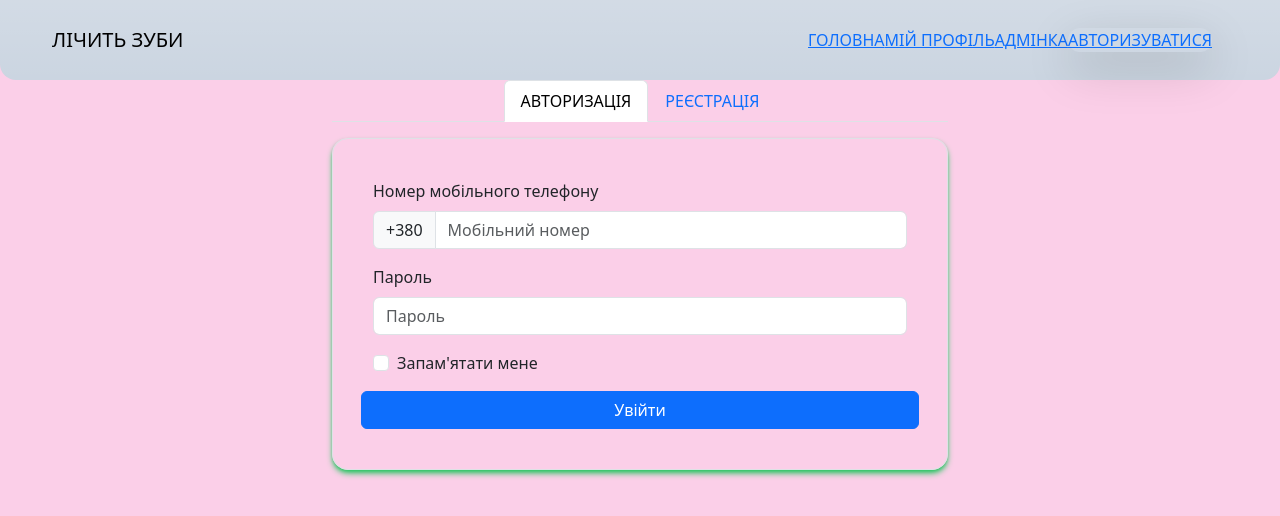
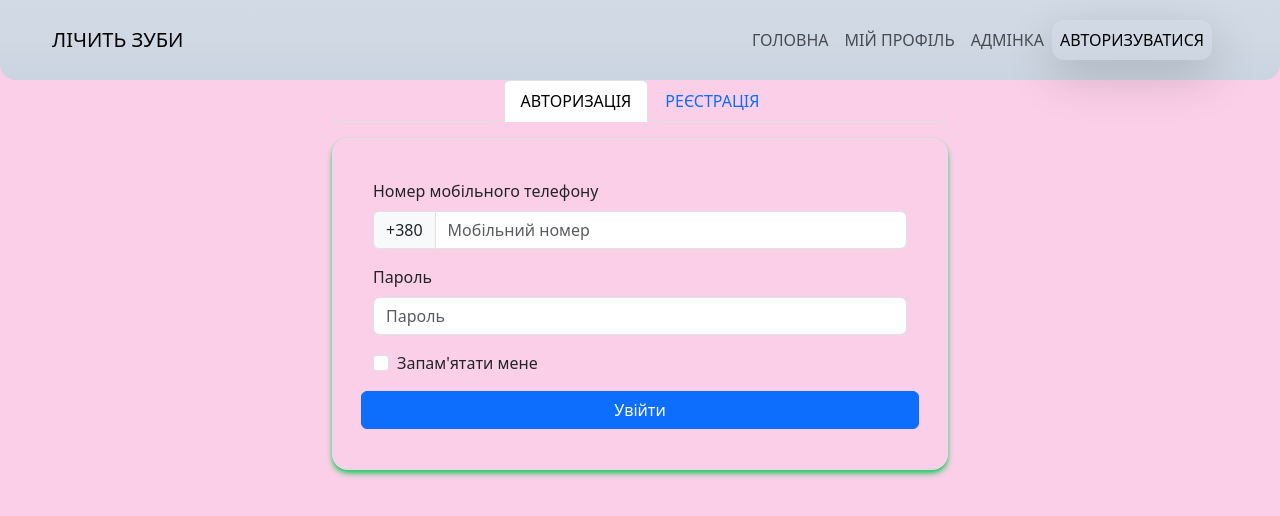
Before and after one commit to VladGrushevoi/learning-typescript, a React (Vite) app in the folder e-journal/: page /auth in a window 1280 px wide. Shown: the top 516 px of the page. Built offline with nearby package versions, Linux system fonts and the light colour scheme.

Commit message:
fix output data in components

```diff
--- a/e-journal/src/components/dayInfoTable/DayInfoTable.tsx
+++ b/e-journal/src/components/dayInfoTable/DayInfoTable.tsx
@@ -2,6 +2,7 @@ import { Button, Col, Row, Tab } from "react-bootstrap"
 import { Status } from "../../types/dayInfoType"
 import { PersonPlusFill, PersonFillSlash } from "react-bootstrap-icons"
 import { WorkTime } from "../../types/work-hour"
+import { ConvertStatusToString } from "../../utils/convertStatusNumberToString"
 
 interface DayInfoTableProps {
     data: {
@@ -39,8 +40,8 @@ export const DayInfoTable = ({ data }: DayInfoTableProps) => {
                                     item.times.map(item => {
                                         return (
                                                 <Row key={Math.random()} className={`${typeTimeColor(item)} rounded-md items-center py-2`}>
-                                                    <Col xs={2} sm={2} md={2} className="m-auto">{item.time}</Col>
-                                                    <Col className="m-auto">{item.status}</Col>
+                                                    <Col xs={2} sm={2} md={2} className="m-auto">{item.time.split(' ')[1]}</Col>
+                                                    <Col className="m-auto">{ConvertStatusToString(item.status)}</Col>
                                                     <Col xs={2} sm={2} md={4}>
                                                         <Button
                                                         disabled={isFreeTime(item)}
--- a/e-journal/src/components/navbar/Navbar.tsx
+++ b/e-journal/src/components/navbar/Navbar.tsx
@@ -24,33 +24,38 @@ export const NavBar = () => {
                             </Offcanvas.Header>
                             <Offcanvas.Body >
                                 <Nav className="justify-content-end flex-grow-1 pe-3">
-                                    <NavLink
+                                    <Nav.Link
+                                        as={NavLink}
                                         to={"/"}
                                     >
                                         ГОЛОВНА
-                                    </NavLink>
-                                    <NavLink
+                                    </Nav.Link>
+                                    <Nav.Link
+                                        as={NavLink}
                                         to="/profile/1111"
-                                        >
+                                    >
                                         МІЙ ПРОФІЛЬ
-                                    </NavLink>
-                                    <NavLink
+                                    </Nav.Link>
+                                    <Nav.Link
+                                        as={NavLink}
                                         to="/admin/2222">
                                         АДМІНКА
-                                    </NavLink>
+                                    </Nav.Link>
                                     {
                                         !user.isLogin ?
-                                            <NavLink
+                                            <Nav.Link
+                                                as={NavLink}
                                                 className="rounded-xl shadow-lg shadow-blue-500"
                                                 to="/auth">
                                                 АВТОРИЗУВАТИСЯ
-                                            </NavLink>
+                                            </Nav.Link>
                                             :
-                                            <NavLink
+                                            <Nav.Link
+                                                as={NavLink}
                                                 className="rounded-xl shadow-lg shadow-blue-500"
                                                 to="">
-                                                {user.Name +" "+ user.Surname[0]}.
-                                            </NavLink>
+                                                {user.Name + " " + user.Surname[0]}.
+                                            </Nav.Link>
                                     }
                                 </Nav>
                             </Offcanvas.Body>
--- a/e-journal/src/components/pages/MainPage/MainPage.tsx
+++ b/e-journal/src/components/pages/MainPage/MainPage.tsx
@@ -39,7 +39,7 @@ export const MainPage = ({} : MainPaheProps) => {
             <Row className=' px-3 py-8 text-center gap-3 md:h-[90vh] h-[150vh]'>
                 <Col className='border-2 rounded-2xl border-orange-300 shadow-lg'>
                     <Row className="">
-                        <Tab.Container defaultActiveKey={days.workDays[0].dayOfWeek}>
+                        <Tab.Container defaultActiveKey={days.workDays.length === 0 ? 1 : days.workDays.filter(x => x.isWorkDay)[0].dayOfWeek}>
                             <Row className="gap-3 py-3 m-0">
                                 <Col  className="border-2 m-auto rounded-md  border-blue-400">
                                     <Nav variant="pills" className="md:flex-col" key={Math.random()}>
--- /dev/null
+++ b/e-journal/src/utils/convertStatusNumberToString.tsx
@@ -0,0 +1,16 @@
+import { Status } from "../types/dayInfoType";
+
+export const ConvertStatusToString = (status: Status) => {
+    switch (status) {
+        case Status.Free:
+            return "Вільно";
+        case Status.TemporaryHold:
+            return "Рогзлядається";
+        case Status.Done:
+            return "Виконано";
+        case Status.Reserv:
+            return "Зарезервовано";
+        case Status.Canceled:
+            return "Відмінено";
+    }
+}
```
